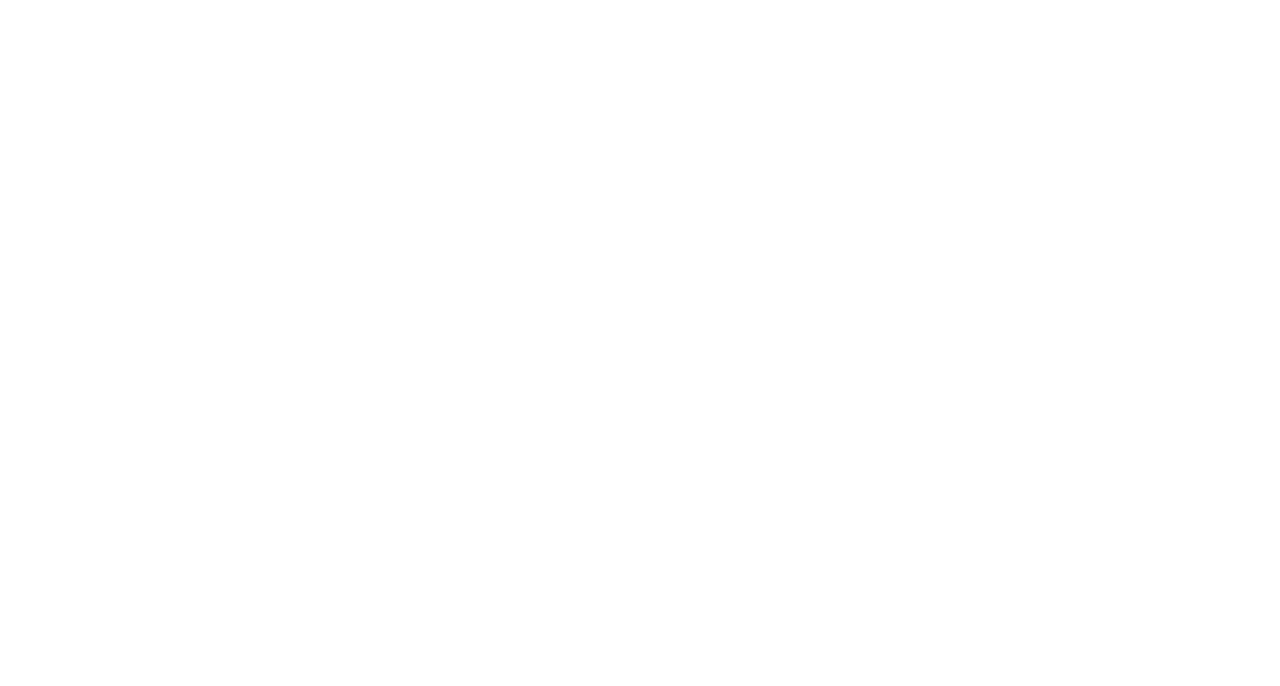
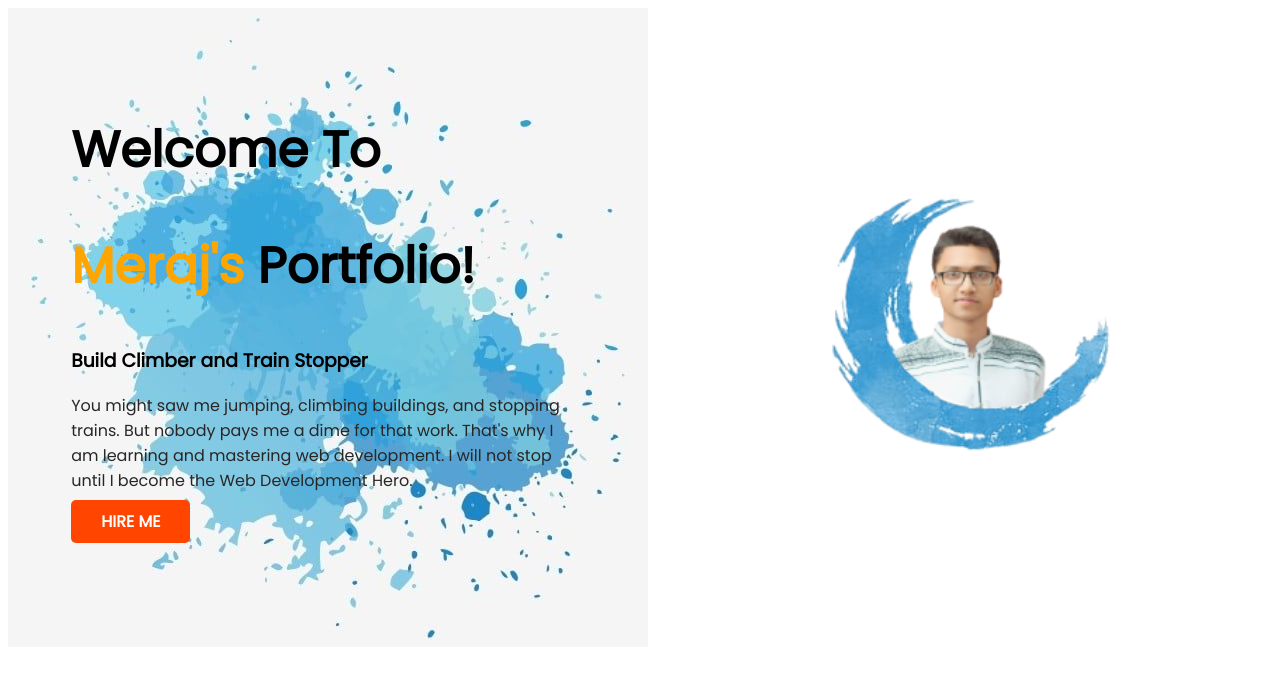
Before and after one commit to BossBaby25/Portfolio-repo, a plain HTML site: page index.html in a window 1280 px wide. Drawn offline with Linux system fonts and the light colour scheme.

Commit message:
top added

```diff
--- a/index.html
+++ b/index.html
@@ -1,13 +1,36 @@
 <!DOCTYPE html>
 <html lang="en">
+
 <head>
     <meta charset="UTF-8">
     <meta http-equiv="X-UA-Compatible" content="IE=edge">
     <meta name="viewport" content="width=device-width, initial-scale=1.0">
     <title>Meraj's Portfolio</title>
+    <link rel="preconnect" href="https://fonts.googleapis.com">
+    <link rel="preconnect" href="https://fonts.gstatic.com" crossorigin>
+    <link href="https://fonts.googleapis.com/css2?family=Poppins&display=swap" rel="stylesheet">
     <link rel="stylesheet" href="style.css">
 </head>
+
 <body>
+    <section class="top">
+        <div class="one">
+            <h1>Welcome To</h1>
+            <h1><span class="yellow">Meraj's</span> Portfolio!</h1>
+            <h3>Build Climber and Train Stopper</h3>
+            <p class="ass">You might saw me jumping, climbing buildings, and stopping trains. But nobody pays me a dime
+                for
+                that work. That's why I am learning and mastering web development. I will not stop until I become the
+                Web
+                Development Hero.</p>
+            <a id="button" target="_blank"
+                href="https://sites.google.com/d/1rgQ-fNDNKjjSqWu-_t3XG0Sd0jx6lX_t/p/1dMJ8hZfoHaR2j3a_bYw_vLVVKBKENqdx/edit">HIRE
+                ME</a>
+        </div>
+        <div class="one">
+            <img src="images/bg10.png" alt="">
+        </div>
+    </section>
+</body>
 
-</body>
 </html>
--- a/style.css
+++ b/style.css
@@ -0,0 +1,42 @@
+.yellow {
+    color: orange;
+}
+
+body {
+    font-family: 'Poppins', sans-serif;
+}
+
+h1 {
+    font-size: 50px;
+}
+
+.ass {
+    color: rgb(41, 38, 38);
+}
+
+.one {
+    width: 50%;
+    padding: 5%;
+}
+
+.one img {
+    width: 100%;
+}
+
+section {
+    display: flex;
+}
+
+#button {
+    text-decoration: none;
+    padding: 10px 30px;
+    background-color: orangered;
+    border-radius: 5px;
+    color: white;
+    font-weight: 600;
+}
+
+.top {
+    background-image: url(images/0.jpg);
+    background-repeat: no-repeat;
+}
```
Also changed, not shown: images/0.jpg (added), images/1.png (added), images/127553 (1).jpg (added), images/WhatsApp Image 2020-09-22 at 3.28.15 PM.jpeg (added), images/WhatsApp_Image_2020-09-22_at_3.28.15_PM-removebg-preview.png (added), images/bg.jpg (added), images/bg10 (2).png (added), images/bg10.png (added), images/bg2.png (added), images/bg3.png (added), images/download.jfif (added), images/download.png (added), images/ny-removebg-preview.png (added), images/ny.png (added).
